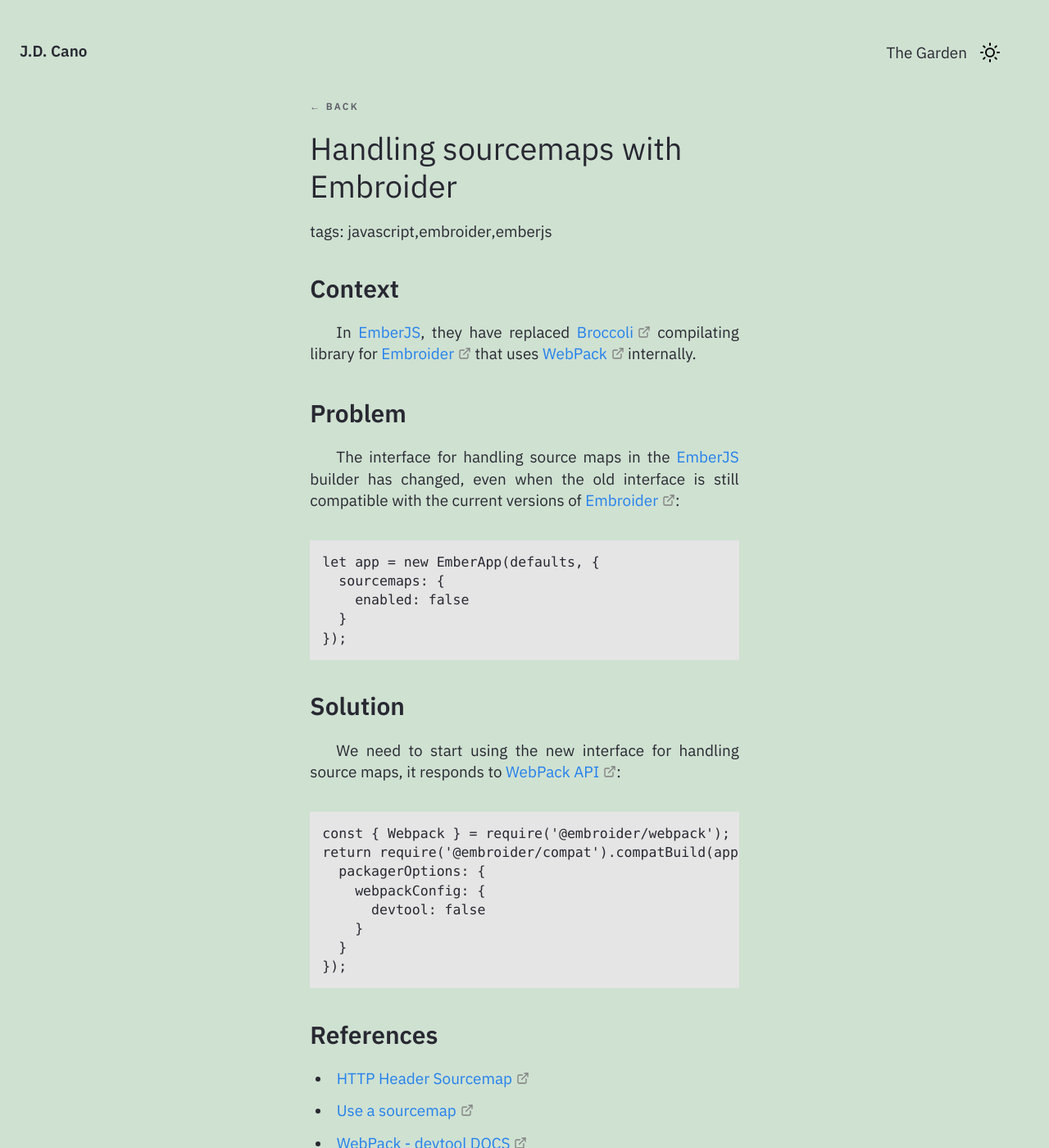
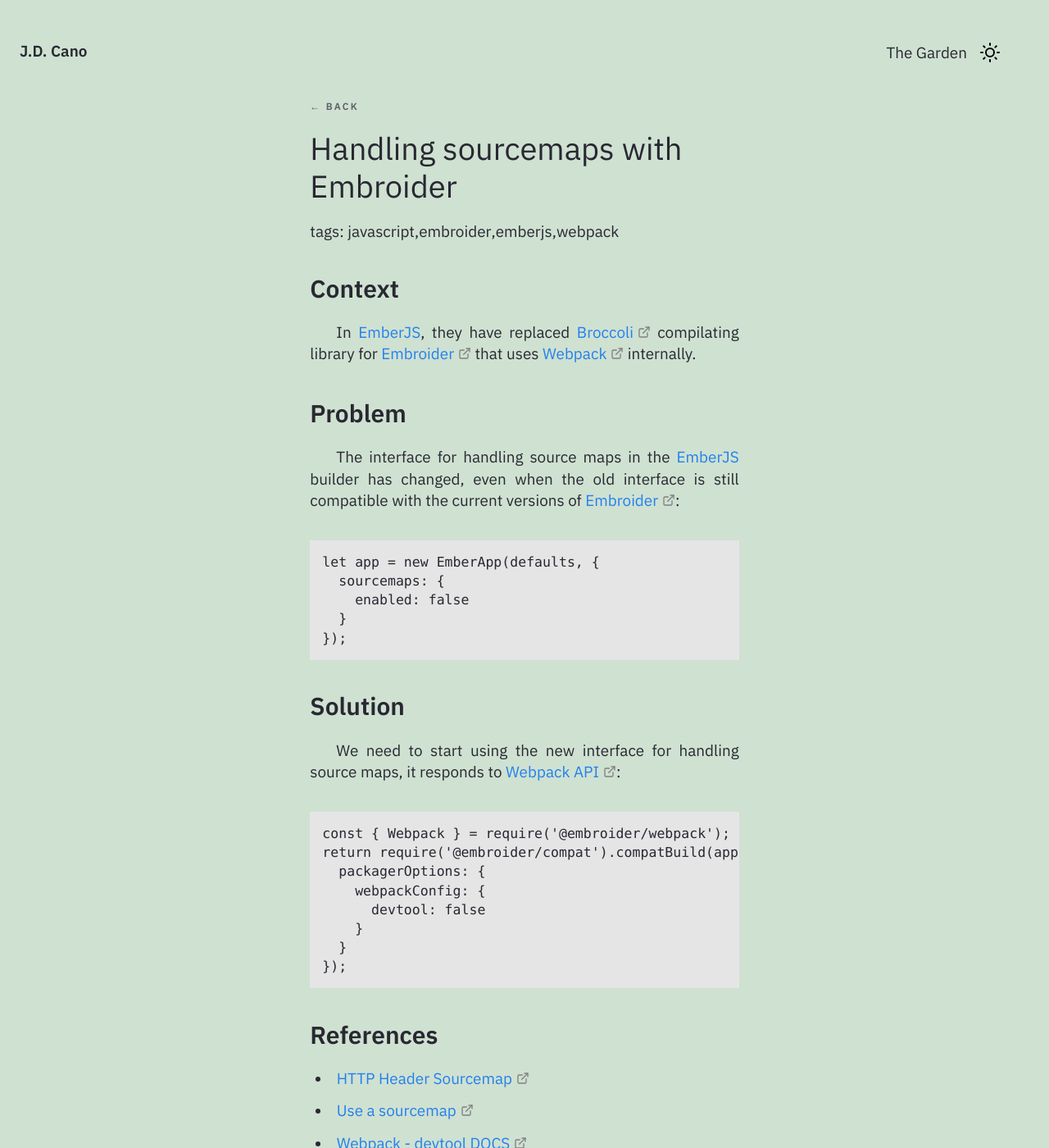
Before and after one commit to Gorzas/gorzas.github.io, a Jekyll site: the page built from _notes/Public/tech/EmberJS/Handling sourcemaps with Embroider.md, in a window 1280 px wide and 1400 px high. Shown: the whole window at 82% size. Built offline with Jekyll 4.4.1, drawn with Linux system fonts in a browser that asks for light colours.

Commit message:
Update Handling sourcemaps with Embroider.md

````diff
--- a/_notes/Public/tech/EmberJS/Handling sourcemaps with Embroider.md
+++ b/_notes/Public/tech/EmberJS/Handling sourcemaps with Embroider.md
@@ -1,7 +1,7 @@
 ---
 title: Handling sourcemaps with Embroider
 feed: show
-tags: javascript embroider emberjs
+tags: javascript embroider emberjs webpack
 date: 09-10-2024
 updated: 09-10-2024
 type: note
@@ -10,7 +10,7 @@ growth: seedlings
 
 ## Context
 
-In [[EmberJS]], they have replaced [Broccoli](https://github.com/broccolijs/broccoli) compilating library for [Embroider](https://github.com/embroider-build/embroider) that uses [WebPack](https://webpack.js.org/) internally.
+In [[EmberJS]], they have replaced [Broccoli](https://github.com/broccolijs/broccoli) compilating library for [Embroider](https://github.com/embroider-build/embroider) that uses [Webpack](https://webpack.js.org/) internally.
 
 ## Problem
 
@@ -26,7 +26,7 @@ let app = new EmberApp(defaults, {
 
 ## Solution
 
-We need to start using the new interface for handling source maps, it responds to [WebPack API](https://webpack.js.org/configuration/devtool/):
+We need to start using the new interface for handling source maps, it responds to [Webpack API](https://webpack.js.org/configuration/devtool/):
 
 ```
 const { Webpack } = require('@embroider/webpack');
@@ -43,5 +43,5 @@ return require('@embroider/compat').compatBuild(app, Webpack, {
 
 - [HTTP Header Sourcemap](https://developer.mozilla.org/en-US/docs/Web/HTTP/Headers/SourceMap)
 - [Use a sourcemap](https://firefox-source-docs.mozilla.org/devtools-user/debugger/how_to/use_a_source_map/index.html)
-- [WebPack - devtool DOCS](https://webpack.js.org/configuration/devtool/)
+- [Webpack - devtool DOCS](https://webpack.js.org/configuration/devtool/)
 - [Embroider](https://github.com/embroider-build/embroider)
````
